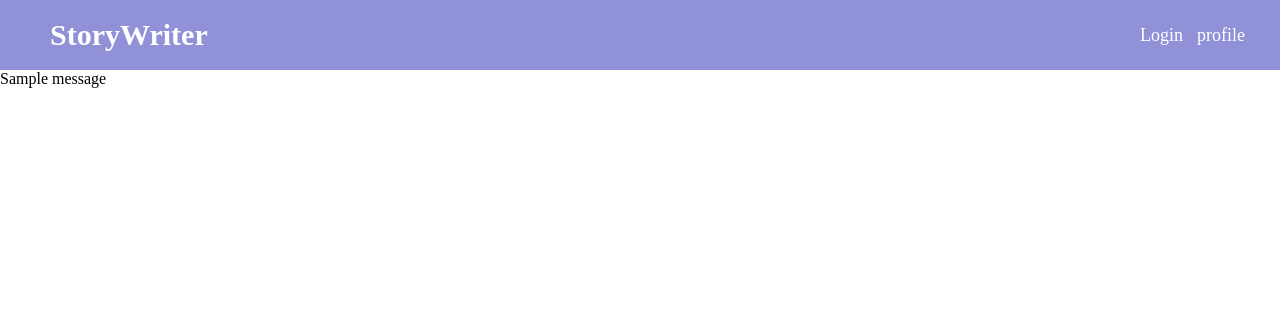
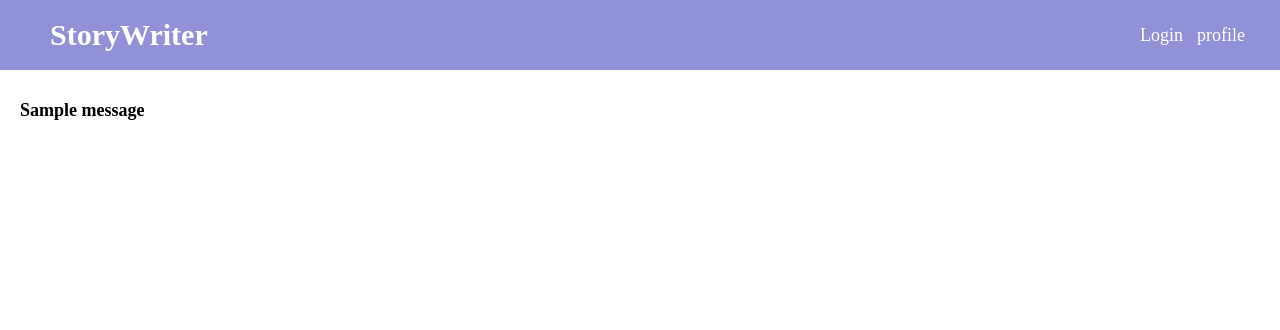
Before and after one commit to DavidTing123/GitExercise-Storywriter-G12, a Flask app: page / in a window 1280 px wide. Shown: the top 330 px of the page. Run offline with Flask 3, Linux system fonts and the light colour scheme; one stand-in notice (Sample message) is shown.

Commit message:
fix: chenging flash code

```diff
--- a/static/home.css
+++ b/static/home.css
@@ -8,7 +8,7 @@
 }
 
 head{
-    font-family:Verdana, Geneva, Tahoma, sans-serif
+    font-family:Verdana, Geneva, Tahoma, sans-serif;
 }
 
 nav{
@@ -45,19 +45,25 @@ nav ul li a{
 }
 
 
-.flash-message {
+.flash-messages {
     padding: 20px;
     margin-top:10px;
     margin-bottom: 10px;
     border-radius: 5px;
 }
 
+.flash-messages li{
+    font-weight: bold;
+    font-size: 18px;
+}
 .flash-success {
     background-color: #4CAF50;
+    padding: 20px;
     color: black;
 }
 
 .flash-error {
     background-color: #f44336;
+    padding: 20px;
     color: black;
 }
--- a/templates/home.html
+++ b/templates/home.html
@@ -13,9 +13,9 @@
 </head>
 <body>
     {% with messages = get_flashed_messages() %}
-        {% if messages %}
             <div class="flash-messages">
                 <ul>
+                    {% if messages %}
                         {% for message in messages %}
                             {% if 'success' in message %}
                                 <li class="flash-success">{{ message }}</li>
@@ -25,9 +25,9 @@
                                 <li>{{ message }}</li>
                             {%endif%}
                         {% endfor %}
+                    {% endif %}
                 </ul>
             </div>
-        {% endif %}
      {% endwith %}
 </body>
 </html>
--- a/templates/login.html
+++ b/templates/login.html
@@ -13,9 +13,9 @@
 </head>
 <body>
     {% with messages = get_flashed_messages() %}
-        {% if messages %}
             <div class="flash-messages">
                 <ul>
+                    {% if messages %}
                         {% for message in messages %}
                             {% if 'success' in message %}
                                 <li class="flash-success">{{ message }}</li>
@@ -25,9 +25,9 @@
                                 <li>{{ message }}</li>
                             {%endif%}
                         {% endfor %}
+                    {% endif %}
                 </ul>
             </div>
-        {% endif %}
     {% endwith %}
     <div class="bigbox">
         <form method="post" action="">
```
Also changed, not shown: static/login.css (+6 -2 lines). Lines whose indentation alone changed are shown as unchanged.
